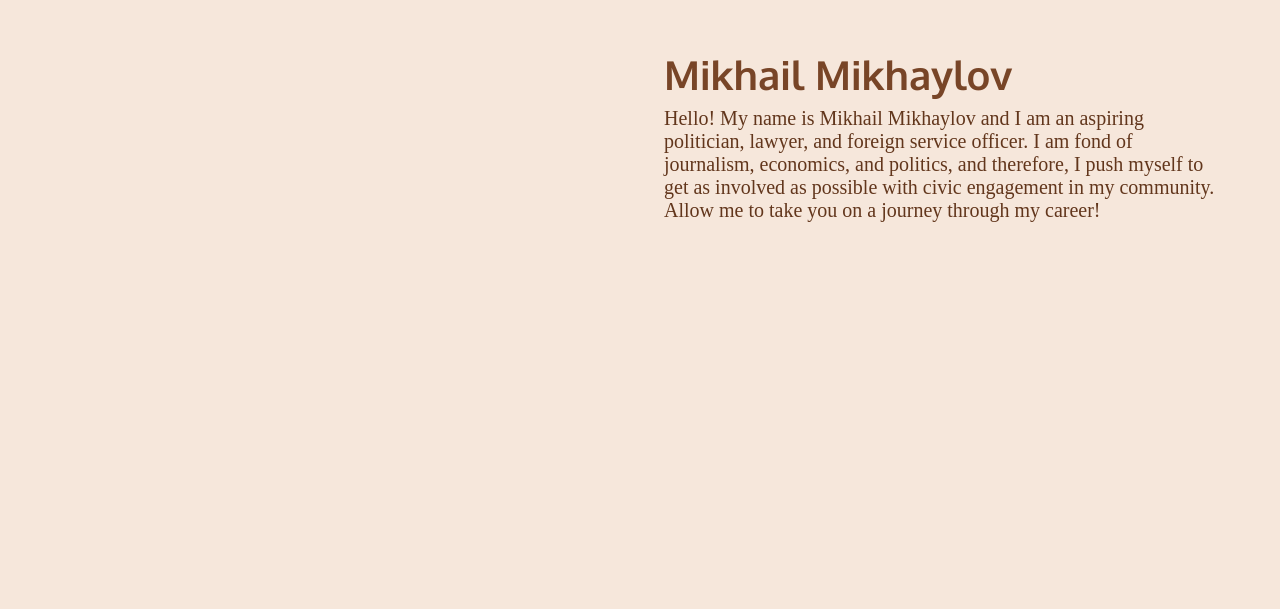
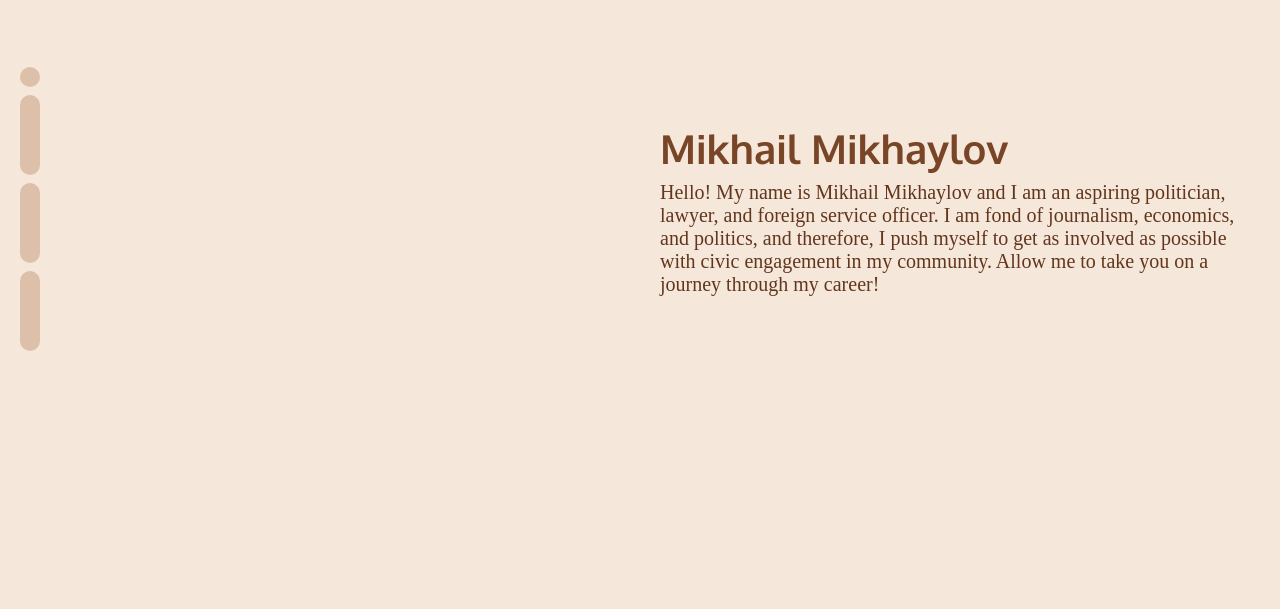
Before and after one commit to AsirAAlam/goodmishka-portfolio, a React (Create React App) app: page / in a window 1280 px wide. Shown: the part 191-800 px from the top of the page. Built offline with nearby package versions, Linux system fonts and the light colour scheme; a web font is replaced by a local one.

Commit message:
Initial parallax + intial left scroll navigator

```diff
--- a/package.json
+++ b/package.json
@@ -9,6 +9,7 @@
     "@testing-library/jest-dom": "^5.16.5",
     "@testing-library/react": "^13.4.0",
     "@testing-library/user-event": "^13.5.0",
+    "framer-motion": "^7.5.0",
     "react": "^18.2.0",
     "react-dom": "^18.2.0",
     "react-scripts": "5.0.1",
--- a/src/pages/HomePage.js
+++ b/src/pages/HomePage.js
@@ -1,17 +1,29 @@
 import React from 'react'
 import {
   Box,
-  Container
 } from '@mui/material';
 
-const PAGE_COLOR = '#F6E7DB';
+import './HomePageStyles.css';
 
-function HomePage() {
+import { useRef } from "react";
+import {
+  motion,
+  useScroll,
+  useTransform,
+} from "framer-motion";
+
+function useParallax(value, distance) {
+  return useTransform(value, [0, 1], [-distance, distance]);
+}
+
+function NameIntro({ id }) {
+  const ref = useRef(null);
+  const { scrollYProgress } = useScroll({ target: ref });
+  const y = useParallax(scrollYProgress, 300);
+
   return (
-    <Box sx={{ height: '200vh', bgcolor: PAGE_COLOR }}>
-      <Box pt={30} />
-
-      <Container sx={{ width: 600, ml: '50%' }}>
+    <div className="scroll-area">
+      <Box sx={{ width: 600, ml: '50%' }}>
         <Box sx={{
           fontFamily: 'Oxygen',
           fontSize: 40,
@@ -23,7 +35,7 @@ function HomePage() {
 
         <Box m={1} />
 
-        <Box sx={{
+        <motion.div style={{
           fontFamily: 'Belleza',
           color: '#62361C',
           fontSize: 20,
@@ -32,8 +44,55 @@ function HomePage() {
           lawyer, and foreign service officer. I am fond of journalism, economics,
           and politics, and therefore, I push myself to get as involved as possible
           with civic engagement in my community. Allow me to take you on a journey through my career!
-        </Box>
-      </Container>
+        </motion.div>
+      </Box>
+    </div>
+  );
+}
+
+function Item({ id }) {
+  const ref = useRef(null);
+  const { scrollYProgress } = useScroll({ target: ref });
+  const y = useParallax(scrollYProgress, 300);
+
+  return (
+    <div className="scroll-area">
+      <div ref={ref}>
+        <Box sx={{ height: 500, width: 300, bgcolor: 'green' }} />
+      </div>
+      <motion.h2 style={{ y }}>{`#00${id}`}</motion.h2>
+    </div>
+  );
+}
+
+function SideNavigatorItem() {
+  return (
+    <Box sx={{ mt: 1, height: 80, bgcolor: '#DCC0AA', borderRadius: 5 }} />
+  );
+};
+
+function HomePage() {
+  return (
+    <Box className="scroll-container" sx={{ height: '100vh' }}>
+      {/* <img src={require('../MishaPortrait.png')} style={{ position: 'absolute', height: '100vh', top: 0 }}/> */}
+      {/* <Box pt={30} /> */}
+
+      <NameIntro />
+      <Item id={1} />
+      <Item id={2} />
+
+      <Box sx={{
+        width: 20,
+        transform: 'translateY(-50%)',
+        position: 'fixed',
+        top: '50%',
+        left: '20px'
+      }}>
+        <Box sx={{ height: 20, bgcolor: '#DCC0AA', borderRadius: 5 }} />
+        <SideNavigatorItem />
+        <SideNavigatorItem />
+        <SideNavigatorItem />
+      </Box>
 
     </Box>
   )
--- /dev/null
+++ b/src/pages/HomePageStyles.css
@@ -0,0 +1,62 @@
+
+.scroll-area {
+  font-size: 60px;
+  height: 100%;
+}
+
+.scroll-area {
+  scroll-snap-align: center;
+}
+
+.scroll-area {
+  margin: 0 auto;
+}
+
+.scroll-area {
+  display: flex;
+  align-items: center;
+  justify-content: center;
+}
+
+html {
+  scroll-snap-type: y mandatory;
+}
+
+.scroll-container {
+  height: 100%;
+}
+
+* {
+  background-color: #F6E7DB;
+}
+
+/* .scroll-container,
+.scroll-area {
+  font-size: 60px;
+  height: 100%;
+}
+
+.scroll-container {
+  overflow: auto;
+  scroll-snap-type: y mandatory;
+}
+
+.scroll-area {
+  scroll-snap-align: center;
+}
+
+.scroll-container,
+.scroll-area {
+  margin: 0 auto;
+}
+
+.scroll-area {
+  display: flex;
+  align-items: center;
+  justify-content: center;
+  color: white;
+} */
+
+/* .scroll-container::-webkit-scrollbar {
+  display: none;
+} */
```
Also changed, not shown: src/MishaPortrait.png (added), 1 other file (tests, documents, lock files or other folders).
